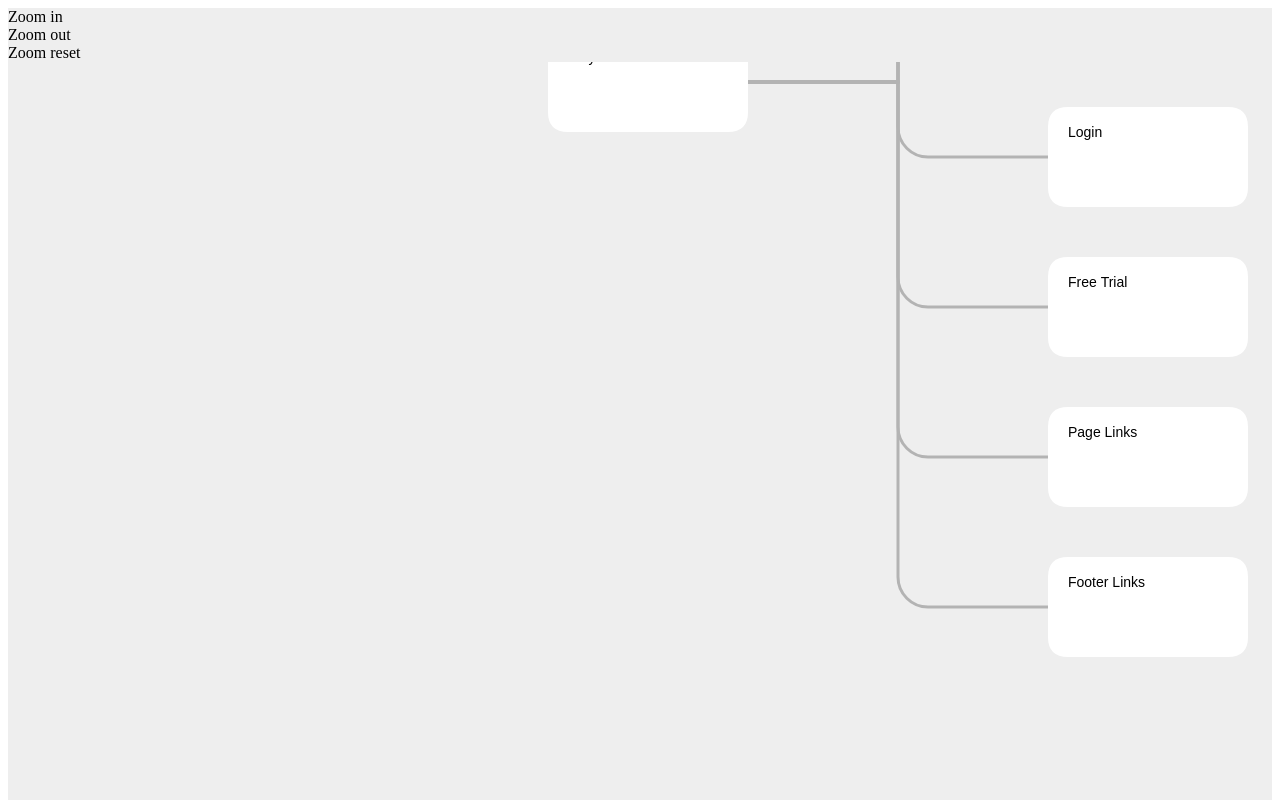
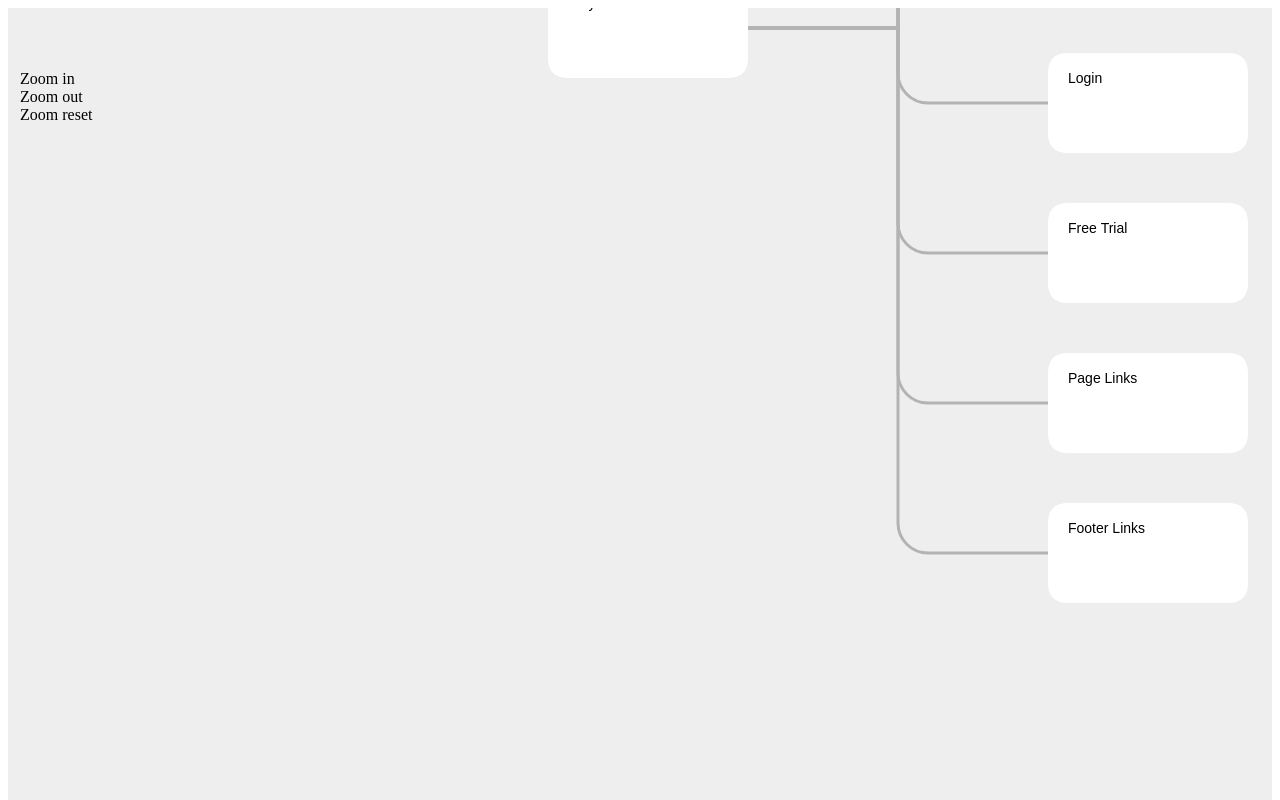
Before and after one commit to spraddles/d3-canvas-nuxt, a Nuxt app: page / in a window 1280 px wide. Shown: the top 800 px of the page. Built offline with nearby package versions, Linux system fonts and the light colour scheme.

Commit message:
fix hidden canvas issue

```diff
--- a/components/canvasTree/canvasTree.vue
+++ b/components/canvasTree/canvasTree.vue
@@ -31,7 +31,17 @@ onMounted(() => {
 </style>
 
 <style>
+.orgChart.hidden {
+    display: none;
+}
 .canvas-grabbing {
     cursor: grabbing;
 }
+.zoom-buttons {
+    position: absolute;
+    top: 0;
+    left: 0;
+    margin-top: 50px;
+    padding: 20px;
+}
 </style>
--- a/components/canvasTree/classes/d3Chart.ts
+++ b/components/canvasTree/classes/d3Chart.ts
@@ -252,7 +252,7 @@ export class d3Chart {
 
         this.hiddenCanvasNode = this.container
             .append('canvas')
-            .attr('class', 'orgChart')
+            .attr('class', 'orgChart hidden')
             .attr('width', this.width * dpr)
             .attr('height', this.height * dpr)
             .style('width', `${this.width}px`)
```
